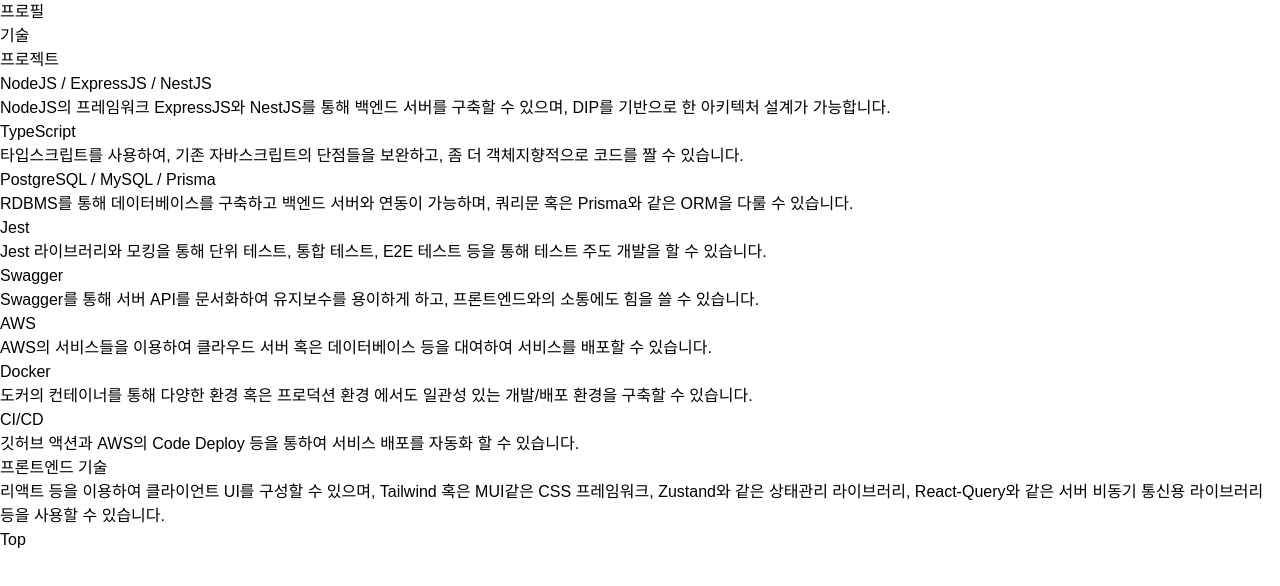
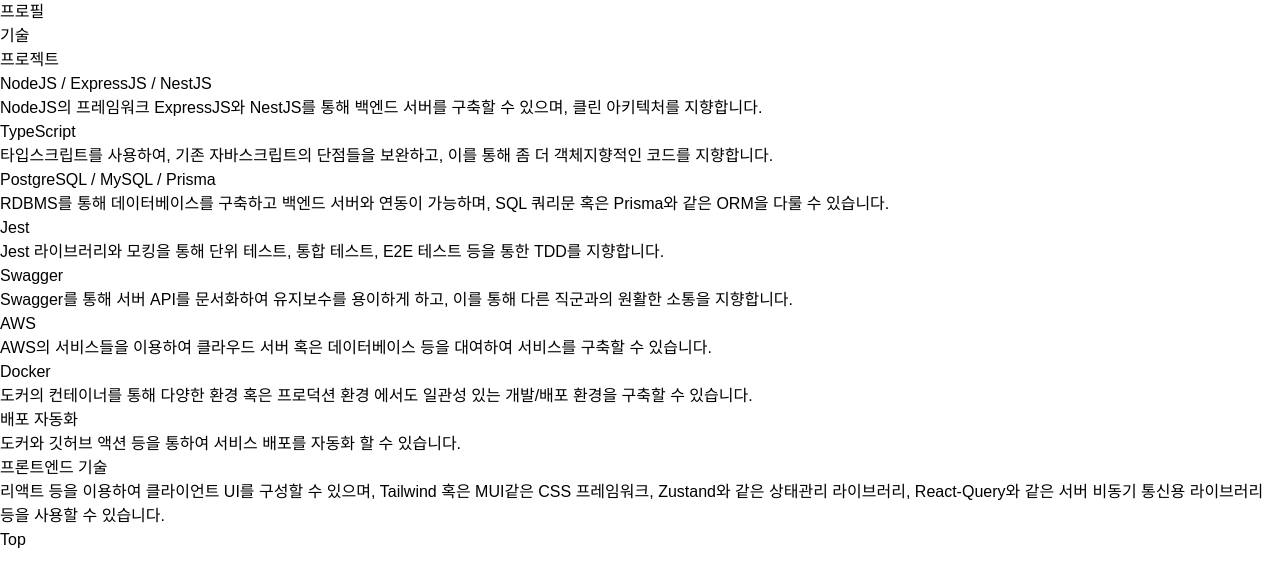
Before and after one commit to KubrickCode/Portfolio, a React (Vite) app: page /skills in a window 1280 px wide. Shown: the top 586 px of the page. Built offline with nearby package versions, Linux system fonts and the light colour scheme; a web font is replaced by a local one.

Commit message:
feat: 기술 스택 수정

```diff
--- a/src/components/Skills/Skills.jsx
+++ b/src/components/Skills/Skills.jsx
@@ -19,37 +19,37 @@
     id: 0,
     title: "NodeJS / ExpressJS / NestJS",
     description:
-      "NodeJS의 프레임워크 ExpressJS와 NestJS를 통해 백엔드 서버를 구축할 수 있으며, DIP를 기반으로 한 아키텍처 설계가 가능합니다.",
+      "NodeJS의 프레임워크 ExpressJS와 NestJS를 통해 백엔드 서버를 구축할 수 있으며, 클린 아키텍처를 지향합니다.",
   },
   {
     id: 1,
     title: "TypeScript",
     description:
-      "타입스크립트를 사용하여, 기존 자바스크립트의 단점들을 보완하고, 좀 더 객체지향적으로 코드를 짤 수 있습니다.",
+      "타입스크립트를 사용하여, 기존 자바스크립트의 단점들을 보완하고, 이를 통해 좀 더 객체지향적인 코드를 지향합니다.",
   },
   {
     id: 2,
     title: "PostgreSQL / MySQL / Prisma",
     description:
-      "RDBMS를 통해 데이터베이스를 구축하고 백엔드 서버와 연동이 가능하며, 쿼리문 혹은 Prisma와 같은 ORM을 다룰 수 있습니다.",
+      "RDBMS를 통해 데이터베이스를 구축하고 백엔드 서버와 연동이 가능하며, SQL 쿼리문 혹은 Prisma와 같은 ORM을 다룰 수 있습니다.",
   },
   {
     id: 3,
     title: "Jest",
     description:
-      "Jest 라이브러리와 모킹을 통해 단위 테스트, 통합 테스트, E2E 테스트 등을 통해 테스트 주도 개발을 할 수 있습니다.",
+      "Jest 라이브러리와 모킹을 통해 단위 테스트, 통합 테스트, E2E 테스트 등을 통한 TDD를 지향합니다.",
   },
   {
     id: 4,
     title: "Swagger",
     description:
-      "Swagger를 통해 서버 API를 문서화하여 유지보수를 용이하게 하고, 프론트엔드와의 소통에도 힘을 쓸 수 있습니다.",
+      "Swagger를 통해 서버 API를 문서화하여 유지보수를 용이하게 하고, 이를 통해 다른 직군과의 원활한 소통을 지향합니다.",
   },
   {
     id: 5,
     title: "AWS",
     description:
-      "AWS의 서비스들을 이용하여 클라우드 서버 혹은 데이터베이스 등을 대여하여 서비스를 배포할 수 있습니다.",
+      "AWS의 서비스들을 이용하여 클라우드 서버 혹은 데이터베이스 등을 대여하여 서비스를 구축할 수 있습니다.",
   },
   {
     id: 6,
@@ -59,9 +59,9 @@
   },
   {
     id: 7,
-    title: "CI/CD",
+    title: "배포 자동화",
     description:
-      "깃허브 액션과 AWS의 Code Deploy 등을 통하여 서비스 배포를 자동화 할 수 있습니다.",
+      "도커와 깃허브 액션 등을 통하여 서비스 배포를 자동화 할 수 있습니다.",
   },
   {
     id: 8,
```
